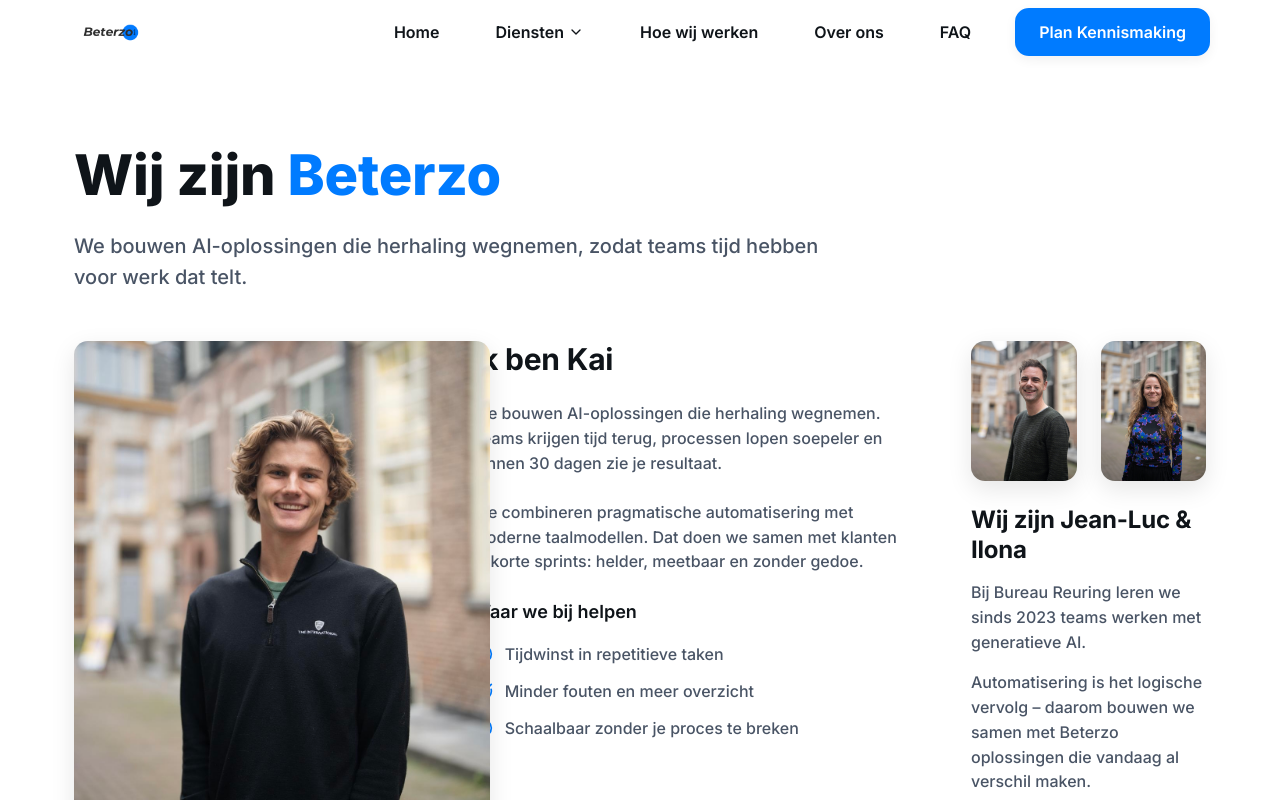
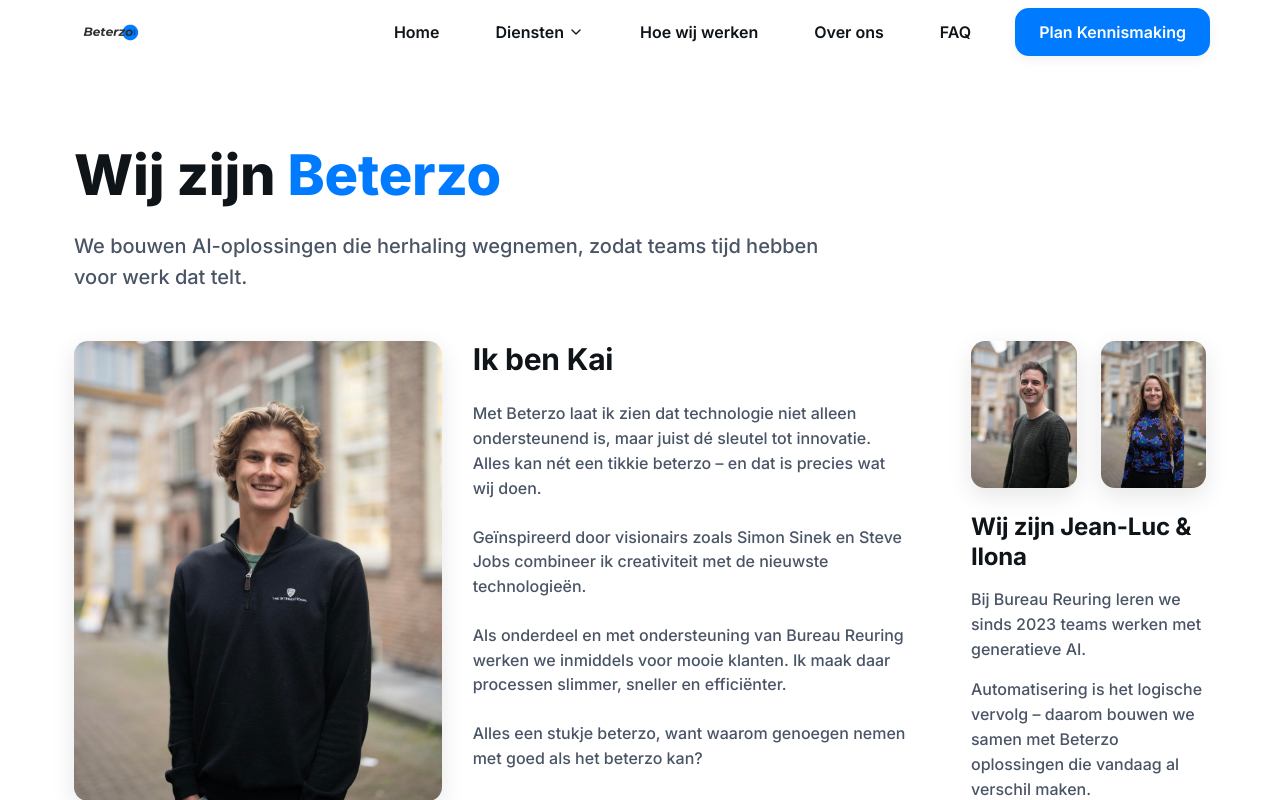
Before and after one commit to beterzo/beterzonieuwesite, a React (Vite) app: page /about in a window 1280 px wide. Shown: the top 800 px of the page. Built offline with nearby package versions, Linux system fonts and the light colour scheme; the HTML template or start-up script is replaced by a standard one.

Commit message:
Update portraits and Kai's text

```diff
--- a/src/pages/About.tsx
+++ b/src/pages/About.tsx
@@ -45,7 +45,7 @@ export default function About() {
 
             {/* Column 1: Kai Portrait (4 cols) */}
             <div className="lg:col-span-4">
-              <div className="aspect-[4/5] h-[520px] relative overflow-hidden rounded-[14px] shadow-[0_8px_24px_rgba(0,0,0,0.1)]">
+              <div className="aspect-[4/5] h-[460px] relative overflow-hidden rounded-[14px] shadow-[0_8px_24px_rgba(0,0,0,0.1)]">
                 <img
                   src={kaiPortrait}
                   alt="Portret Kai"
@@ -63,11 +63,23 @@ export default function About() {
 
                 <div className="space-y-6 text-muted-foreground leading-[1.55] font-medium max-w-[72ch]">
                   <p>
-                    We bouwen AI-oplossingen die herhaling wegnemen. Teams krijgen tijd terug, processen lopen soepeler en binnen 30 dagen zie je resultaat.
+                    Met Beterzo laat ik zien dat technologie niet alleen ondersteunend is, maar juist dé sleutel tot innovatie. Alles kan nét een tikkie beterzo – en dat is precies wat wij doen.
                   </p>
 
                   <p>
-                    We combineren pragmatische automatisering met moderne taalmodellen. Dat doen we samen met klanten in korte sprints: helder, meetbaar en zonder gedoe.
+                    Geïnspireerd door visionairs zoals Simon Sinek en Steve Jobs combineer ik creativiteit met de nieuwste technologieën.
+                  </p>
+
+                  <p>
+                    Als onderdeel en met ondersteuning van Bureau Reuring werken we inmiddels voor mooie klanten. Ik maak daar processen slimmer, sneller en efficiënter.
+                  </p>
+
+                  <p>
+                    Alles een stukje beterzo, want waarom genoegen nemen met goed als het beterzo kan?
+                  </p>
+
+                  <p>
+                    Tot snel!
                   </p>
                 </div>
 
@@ -90,14 +102,14 @@ export default function About() {
             <div className="lg:col-span-3">
               {/* Mini-grid for portraits */}
               <div className="grid grid-cols-1 sm:grid-cols-2 gap-6 mb-6">
-                <div className="aspect-[3/4] w-full relative overflow-hidden rounded-[14px] shadow-[0_8px_24px_rgba(0,0,0,0.1)]">
+                <div className="aspect-[5/7] w-full relative overflow-hidden rounded-[14px] shadow-[0_8px_24px_rgba(0,0,0,0.1)]">
                   <img
                     src={jeanlucPortrait}
                     alt="Portret Jean-Luc"
                     className="w-full h-full object-cover object-center"
                   />
                 </div>
-                <div className="aspect-[3/4] w-full relative overflow-hidden rounded-[14px] shadow-[0_8px_24px_rgba(0,0,0,0.1)]">
+                <div className="aspect-[5/7] w-full relative overflow-hidden rounded-[14px] shadow-[0_8px_24px_rgba(0,0,0,0.1)]">
                   <img
                     src={ilonaPortrait}
                     alt="Portret Ilona"
```
